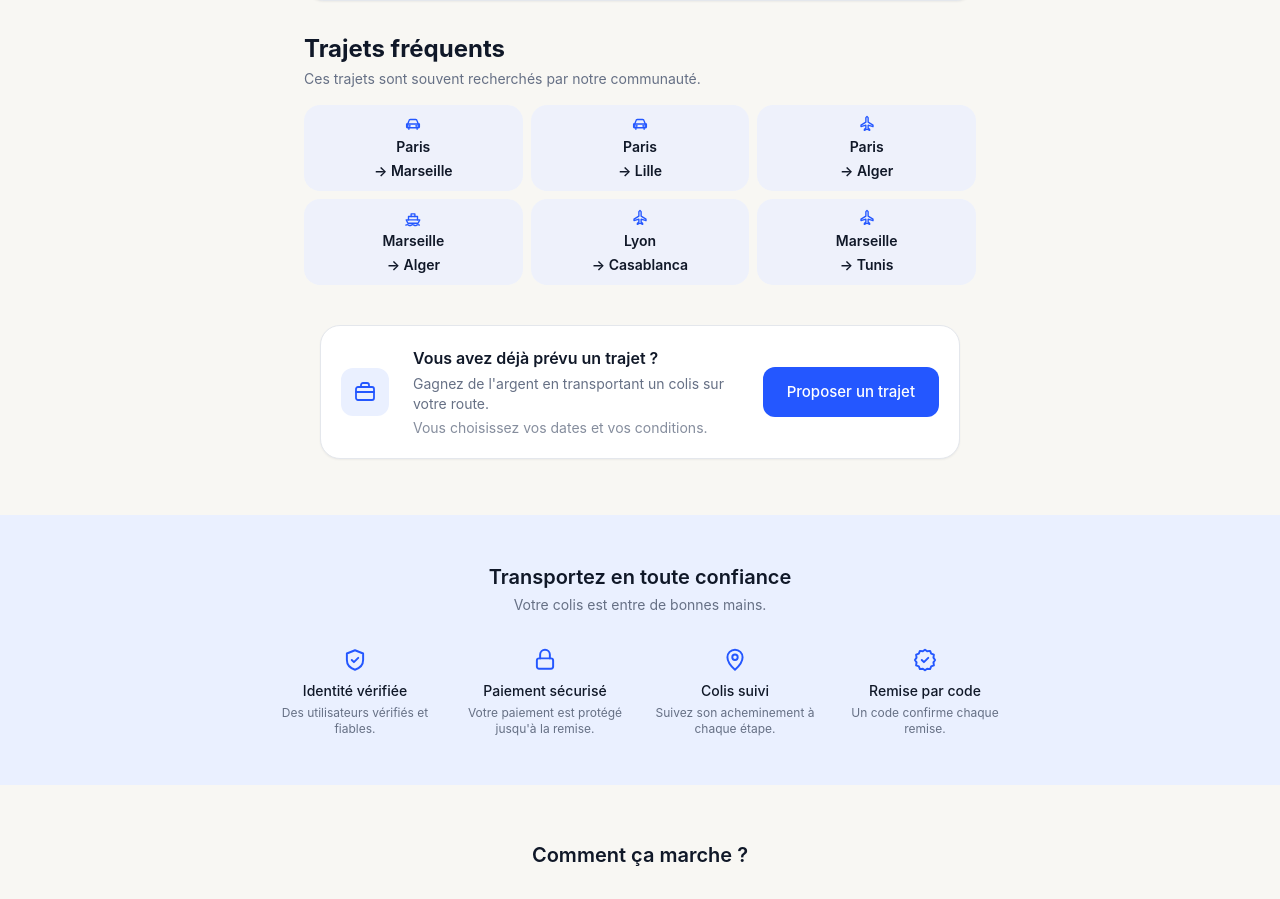
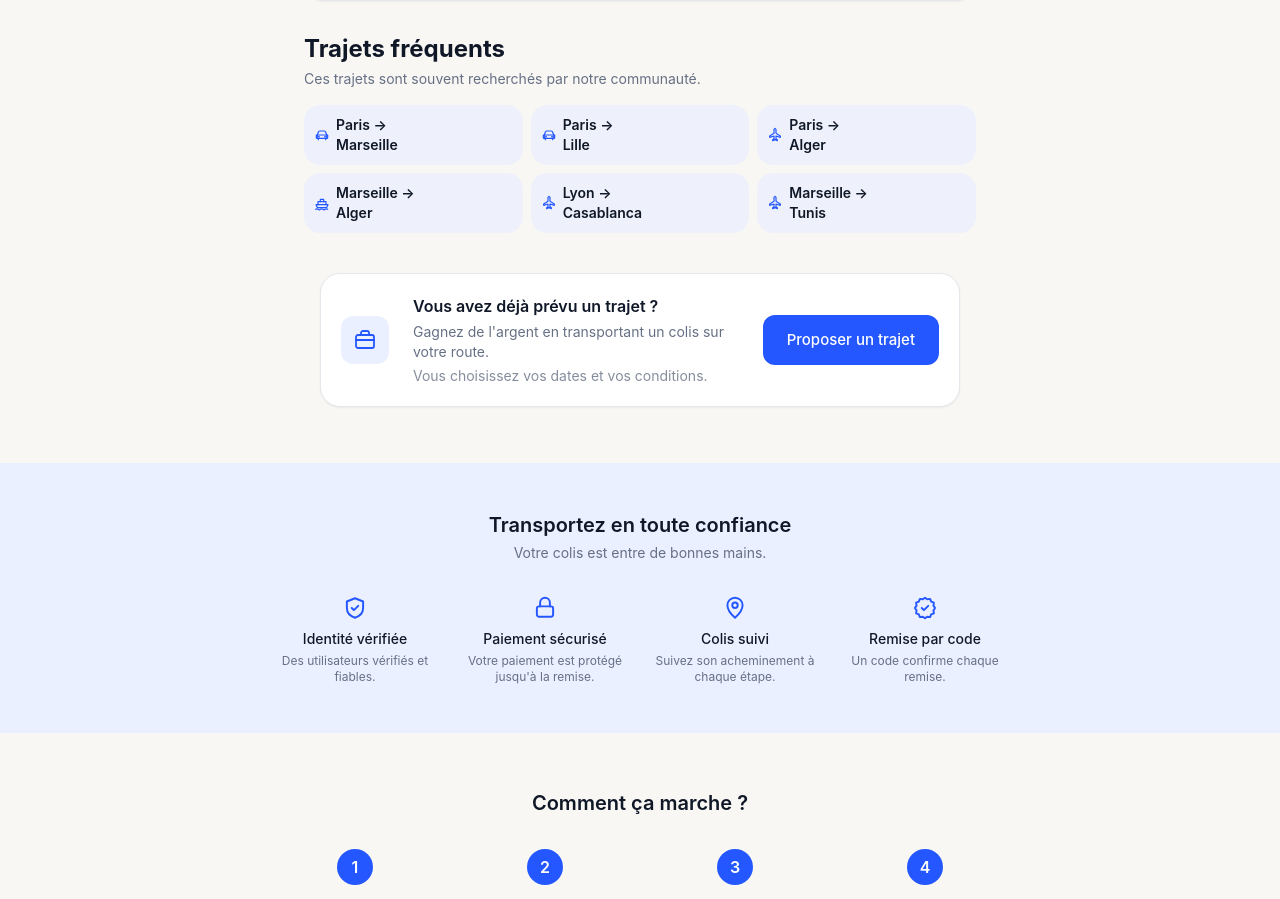
Before and after one commit to deen-tag/Coliz, a Next.js app: page / in a window 1280 px wide. Shown: the part 892-1791 px from the top of the page. Built offline with nearby package versions, Linux system fonts and the light colour scheme; no server answers.

Commit message:
Trajets frequents: icone a gauche

```diff
--- a/src/app/page.tsx
+++ b/src/app/page.tsx
@@ -141,11 +141,14 @@ export default async function HomePage() {
                 return (
                   <span
                     key={route}
-                    className="flex flex-col items-center justify-center gap-1 rounded-2xl bg-primary-light/70 px-1.5 py-2.5 text-center text-[12px] sm:text-sm font-semibold text-ink leading-tight"
+                    className="flex items-center gap-1.5 rounded-2xl bg-primary-light/70 px-2.5 py-2.5 text-[12px] sm:text-sm font-semibold text-ink leading-tight"
                   >
-                    <TransportModeIcon mode={mode} size={18} className="text-primary shrink-0" />
-                    <span>{from}</span>
-                    <span>→ {to}</span>
+                    <TransportModeIcon mode={mode} size={16} className="text-primary shrink-0" />
+                    <span className="min-w-0">
+                      {from} →
+                      <br />
+                      {to}
+                    </span>
                   </span>
                 );
               })}
```
